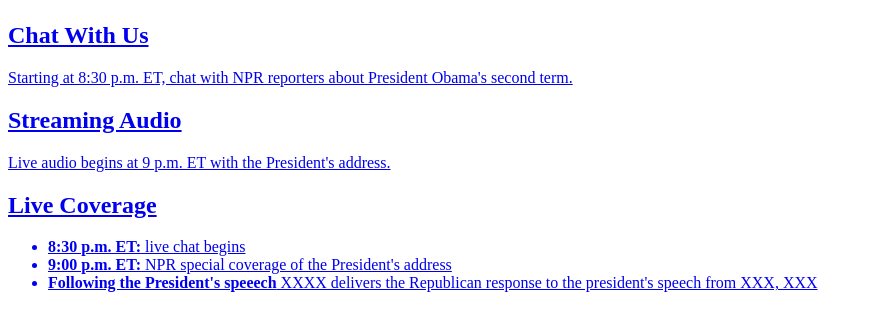
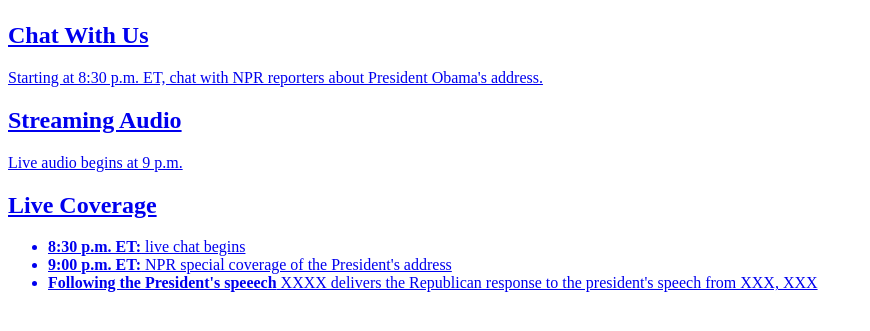
Before and after one commit to nprapps/sotu, a Flask app: template templates/widget.html in a window 1280 px wide. Shown: the part 58-389 px from the top of the page, without its empty margins (0-870 px from the left). Run offline with Flask 2, Linux system fonts and the light colour scheme; the template is opened without the code that fills it, so the values that code supplies are empty.

Commit message:
More sked tweaks.

```diff
--- a/data/radio-pregame.json
+++ b/data/radio-pregame.json
@@ -1,5 +1,5 @@
 {
 	"id": "pregame",
     "audio": "false",
-    "message": "Tune in for NPR's live coverage, starting at 6 p.m. ET on Tuesday."
+    "message": "Tune in for NPR's live coverage, starting at 9 p.m. ET on Tuesday."
 }
--- a/templates/widget.html
+++ b/templates/widget.html
@@ -27,14 +27,14 @@
                 <div id="live-chat-widget-wrapper">
                     <div id="live-chat-widget"></div>
                 </div>
-                <p>Starting at 8:30 p.m. ET, chat with NPR reporters about President Obama's second term.</p>
+                <p>Starting at 8:30 p.m. ET, chat with NPR reporters about President Obama's address.</p>
             </div>
         </div>
         <div class="col">
             <div class="wrap">
                 <h2>Streaming Audio</h2>
                 <div class="live-audio-img"></div>
-                <p>Live audio begins at 9 p.m. ET with the President's address.</p>
+                <p>Live audio begins at 9 p.m.</p>
             </div>
         </div>
         <div class="col">
```
